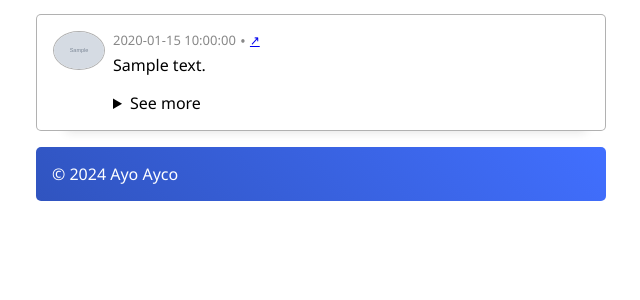
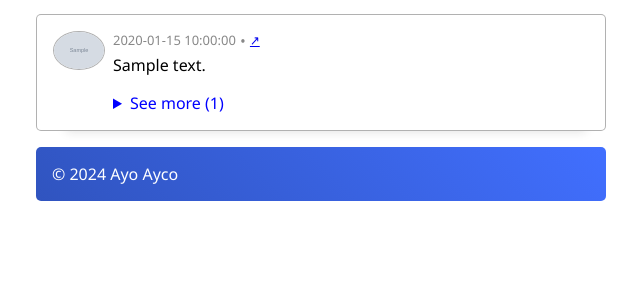
Before and after one commit to ayoayco/threads, a Flask app: template templates/threads.html in a window 1280 px wide. Shown: the part 174-474 px from the top of the page, without its empty margins (319-959 px from the left). Run offline with Flask 3, Linux system fonts and the light colour scheme; the template is opened without the code that fills it: most values are stand-ins (such as "Sample title", 1, 10 or a date in 2020); grey boxes marked "Sample" are stand-in pictures; some libraries are stand-ins or nearby versions.

Commit message:
feat: show replies count on summary button

```diff
--- a/templates/threads.html
+++ b/templates/threads.html
@@ -22,7 +22,11 @@
         color: white;
       }
     }
+    summary:hover {
+      text-decoration: underline;
+    }
     summary {
+      color: blue;
       cursor: pointer;
       margin-top: 1em;
     }
@@ -105,7 +109,7 @@
             {% endfor %}
 
             <details>
-              <summary>See more</summary>
+              <summary>See more ({{ thread.descendants | length }})</summary>
               <ul>
                 {% for descendant in thread.descendants %}
                 <li class="card descendant">
```
